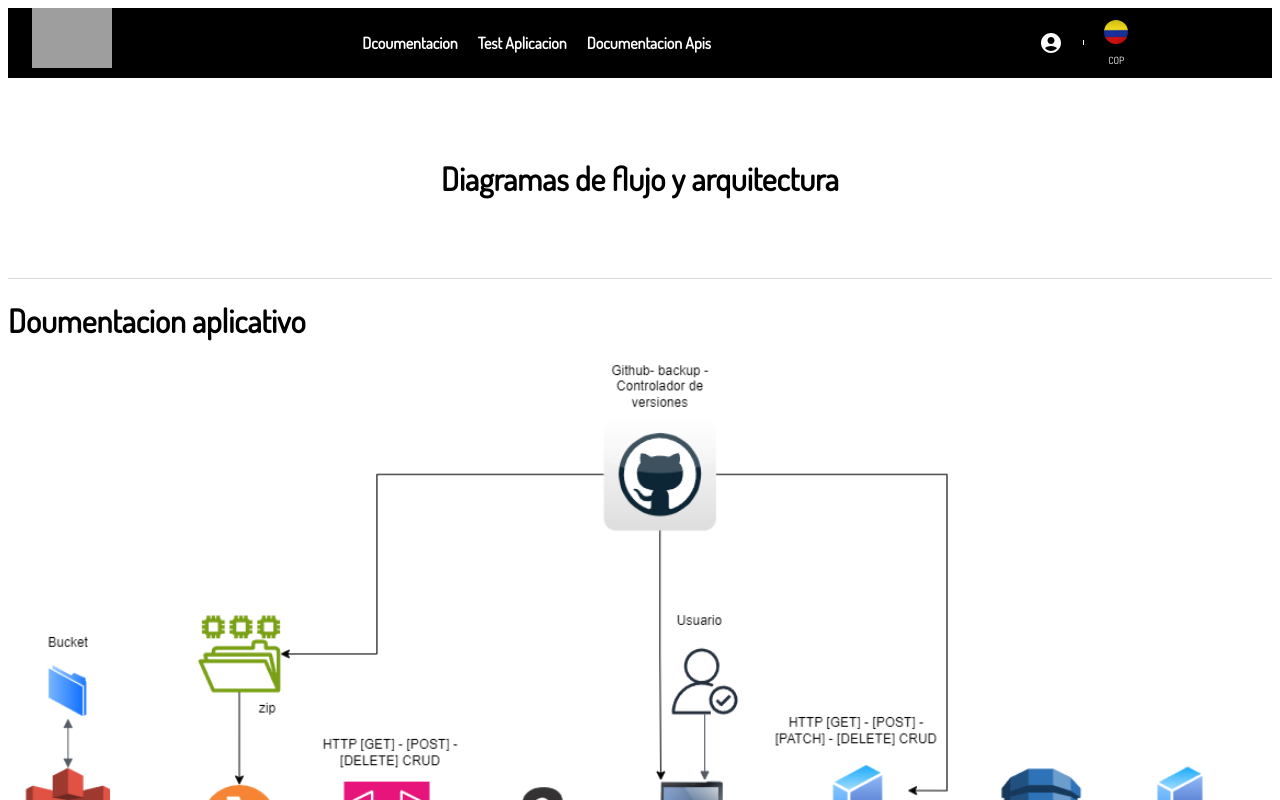
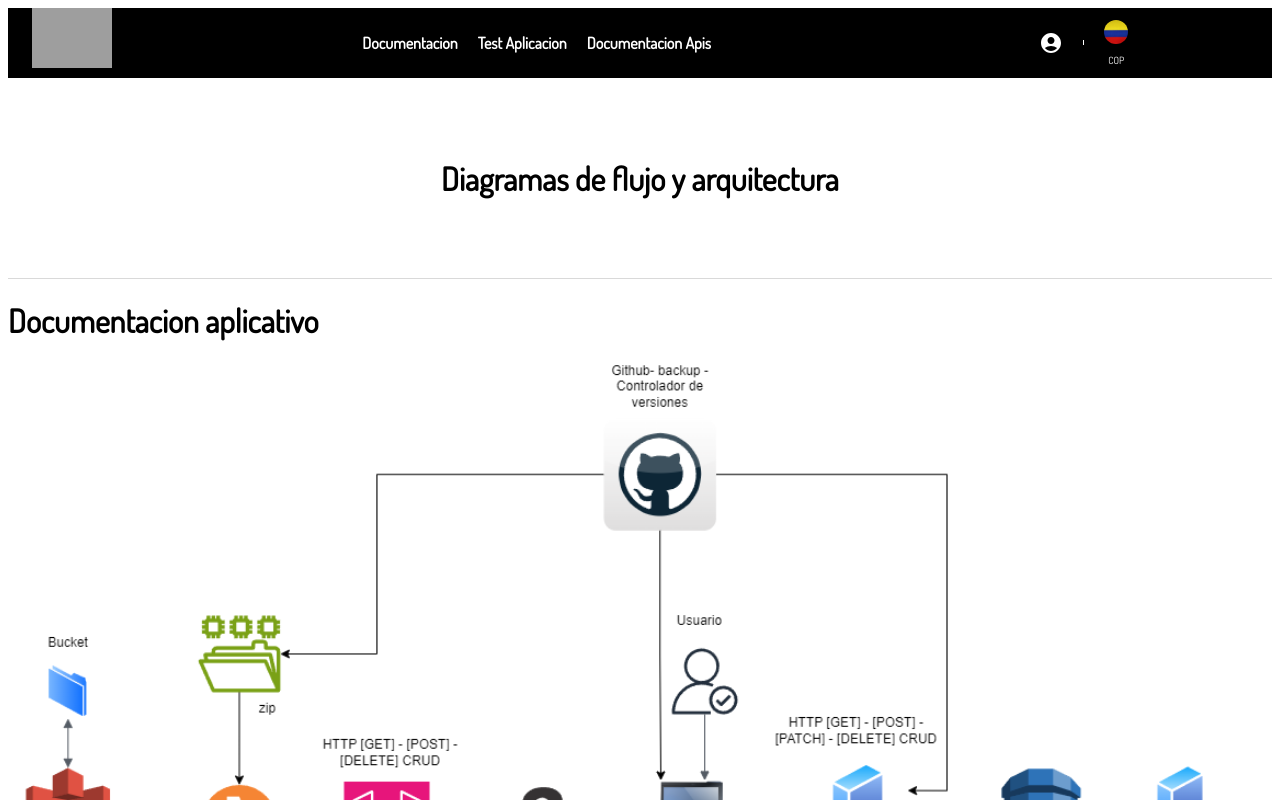
Before and after one commit to sktvera/ECCARGO-JulianV-Web-front, a React (Create React App) app: page /Documentation in a window 1280 px wide. Shown: the top 800 px of the page. Built offline with nearby package versions, Linux system fonts and the light colour scheme; grey boxes are pictures that could not be loaded.

Commit message:
ajustes app

```diff
--- a/src/Components/CardsAll/CardsAll.jsx
+++ b/src/Components/CardsAll/CardsAll.jsx
@@ -36,13 +36,14 @@ function CardsAll({ items, setIsDelete,setIsUpdate }) {
   const handleSubmit = () => {
     if (service && mode && cargoType && origin && destination) {
       setDataCotizacion({ service, mode, cargoType, origin, destination });
-      setOpenModal(false);
+
 
       if(dataCotizacion){
         updateByIdQuotation(keyId,dataCotizacion)
         .then((response) => {
           console.log(response)
           setIsUpdate(response)
+          setOpenModal(false);
           setDataCotizacion()
         })
         .catch((error) => {
--- a/src/Components/Includes/Header/Header.jsx
+++ b/src/Components/Includes/Header/Header.jsx
@@ -40,7 +40,7 @@ function Header() {
                 to="/Documentation"
                 sx={{ my: 1, mx: 1.5 }}
               >
-                Dcoumentacion
+                Documentacion
               </Link>
 
               <Link
--- a/src/Components/MensCard/MensCard.jsx
+++ b/src/Components/MensCard/MensCard.jsx
@@ -7,7 +7,7 @@ import backend from "./Assets/Img/backend.png";
 function MensCard() {
   return (
     <div style={{ display: "flex", flexDirection: "column" }}>
-      <h1 style={{ width: "380px" }}>Doumentacion aplicativo</h1>
+      <h1 style={{ width: "380px" }}>Documentacion aplicativo</h1>
       <img src={Diagram} alt="" />
       <div
         style={{
--- a/src/Components/UploadImageS3/UploadImageS3.jsx
+++ b/src/Components/UploadImageS3/UploadImageS3.jsx
@@ -184,11 +184,11 @@ const UploadImageS3 = ({ dataitems }) => {
                 </IconButton>
               </Tooltip>
 
-              <Tooltip title="Preview IMG">
+             {/*  <Tooltip title="Preview IMG">
                 <IconButton className="iconPreview">
                   <img src={mediaPreview} alt="" />
                 </IconButton>
-              </Tooltip>
+              </Tooltip> */}
 
               <ModalDelete
                 open={open}
--- a/src/Routes/Quotation/Quotation.jsx
+++ b/src/Routes/Quotation/Quotation.jsx
@@ -26,7 +26,10 @@ function Quotation() {
   const handleSubmit = () => {
     if (service && mode && cargoType && origin && destination) {
       setDataCotizacion({ service, mode, cargoType, origin, destination });
+
       setOpenModal(false);
+    }else{
+      alert("llena todos los campos del formulario")
     }
   };
 
```
